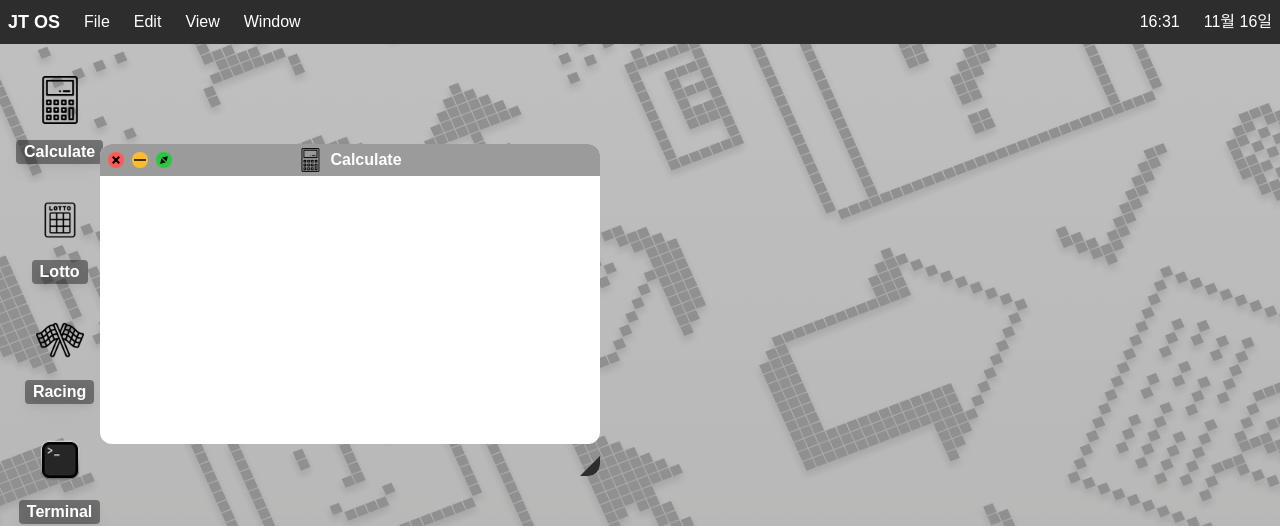
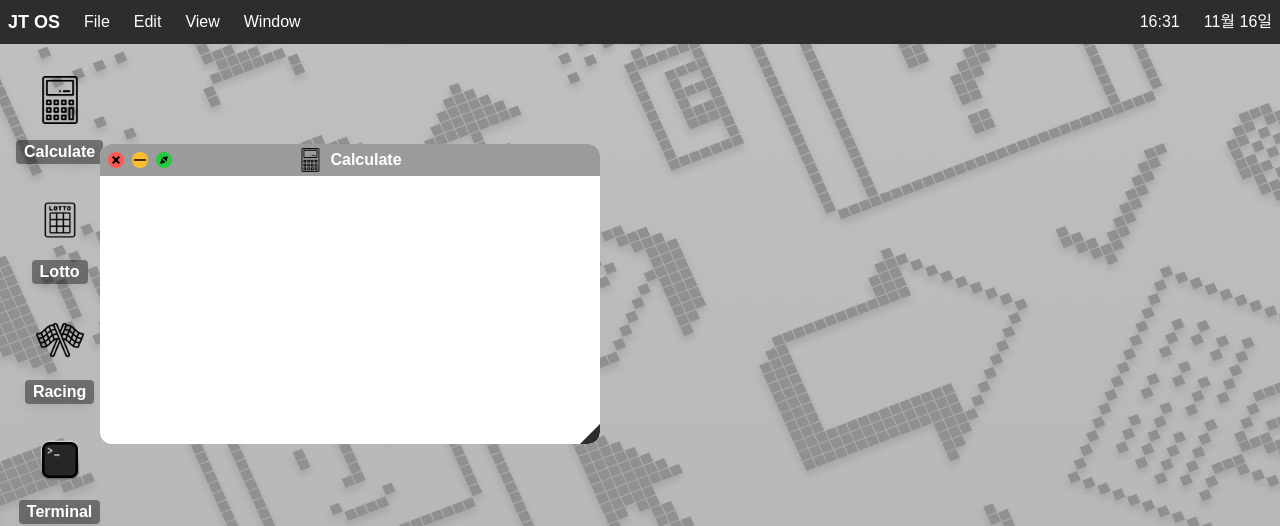
Before and after one commit to ChaJiTae/webos, a React (Vite) app: page / in a window 1280 px wide. Both pictures are taken after a click on the element "Calculate". Shown: the top 526 px of the page. Built offline with nearby package versions, Linux system fonts and the light colour scheme; a web font is replaced by a local one.

Commit message:
fix : resize 부분 디자인 오류 수정

```diff
--- a/src/components/window/Window.jsx
+++ b/src/components/window/Window.jsx
@@ -13,7 +13,7 @@ const Window = ({ id, children, title, icon, onClose }) => {
 
   return (
     <div
-      className="absolute bg-white rounded-xl"
+      className="absolute flex flex-col bg-white rounded-xl"
       style={{
         left: `${position.x}px`,
         top: `${position.y}px`,
@@ -29,8 +29,9 @@ const Window = ({ id, children, title, icon, onClose }) => {
         onClose={onClose}
       />
       <main
-        className="relative w-full h-full rounded-b-xl"
+        className="relative flex-1 rounded-b-xl"
         style={{
+          height: "calc(100% - 40px)",
           overflow: "hidden",
         }}
       >
```
